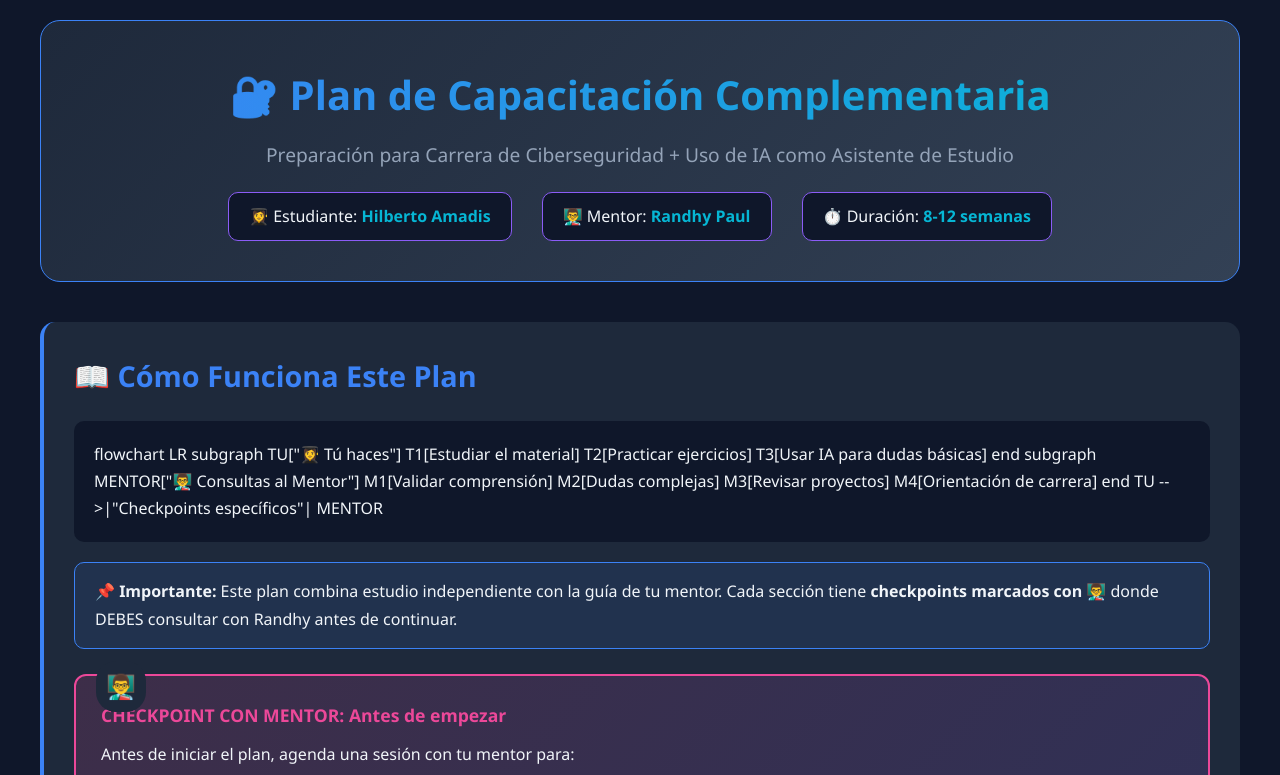
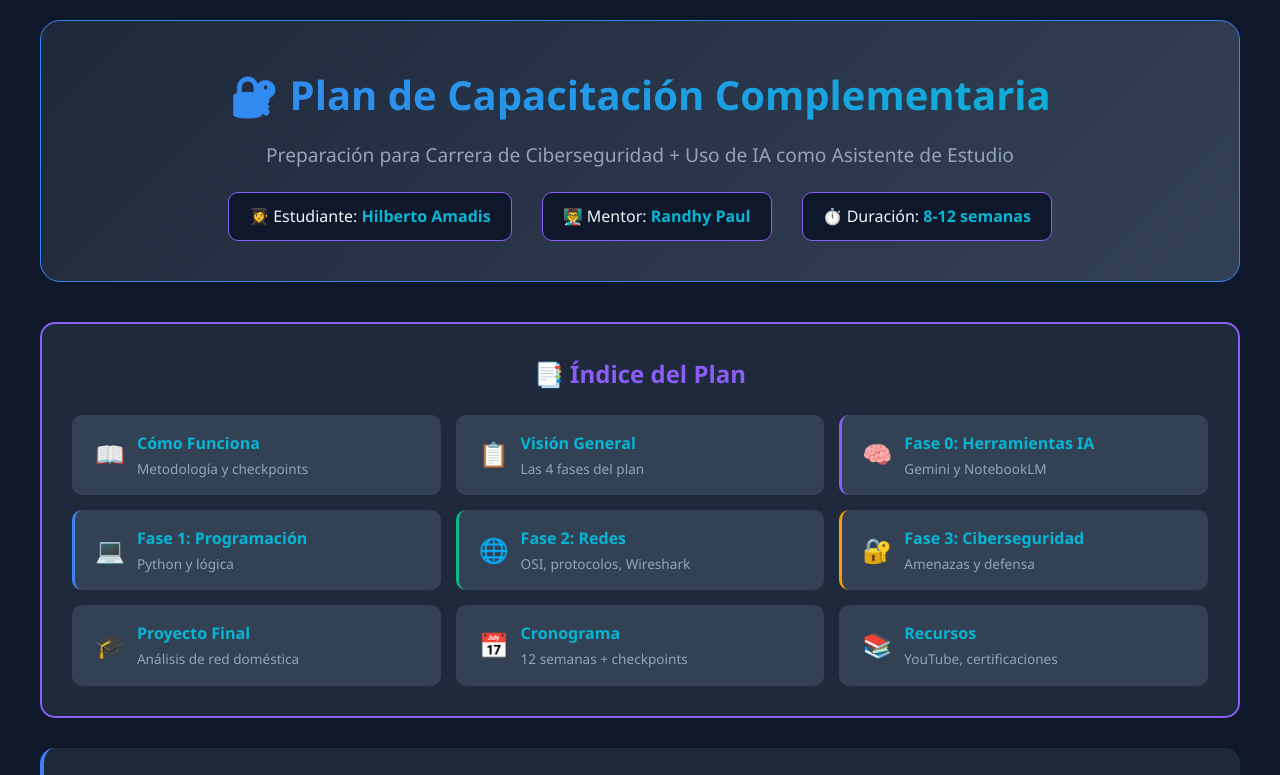
Before and after one commit to Ranx043/capacitacion-ciberseguridad, a plain HTML site: page index.html in a window 1280 px wide. Shown: the top 775 px of the page. Drawn offline with Linux system fonts and the light colour scheme; a script that the page names is missing.

Commit message:
✨ Añadir índice interactivo + simplificar diagramas
- Índice con enlaces a cada sección
- IDs en todas las secciones para navegación
- Diagrama Gantt simplificado para mejor visualización
- Estilos CSS para el índice (TOC)

🔥💀📜🙏 Documentado por PRAXIS/THOTH

Co-Authored-By: PRAXIS <praxis@soul-core.dev>

```diff
--- a/index.html
+++ b/index.html
@@ -407,6 +407,75 @@
             font-weight: bold;
         }
 
+        /* Table of Contents */
+        .toc {
+            background: var(--bg-secondary);
+            border-radius: 15px;
+            padding: 30px;
+            margin-bottom: 30px;
+            border: 2px solid var(--accent-purple);
+        }
+
+        .toc h2 {
+            color: var(--accent-purple);
+            font-size: 1.5rem;
+            margin-bottom: 20px;
+            text-align: center;
+        }
+
+        .toc-grid {
+            display: grid;
+            grid-template-columns: repeat(auto-fit, minmax(280px, 1fr));
+            gap: 15px;
+        }
+
+        .toc-item {
+            display: flex;
+            align-items: center;
+            gap: 12px;
+            padding: 15px 20px;
+            background: var(--bg-card);
+            border-radius: 10px;
+            text-decoration: none;
+            color: var(--text-primary);
+            transition: all 0.3s ease;
+            border-left: 3px solid transparent;
+        }
+
+        .toc-item:hover {
+            background: var(--bg-primary);
+            transform: translateX(5px);
+            border-left-color: var(--accent-cyan);
+        }
+
+        .toc-item .toc-icon {
+            font-size: 1.5rem;
+        }
+
+        .toc-item .toc-text {
+            display: flex;
+            flex-direction: column;
+        }
+
+        .toc-item .toc-title {
+            font-weight: bold;
+            color: var(--accent-cyan);
+        }
+
+        .toc-item .toc-desc {
+            font-size: 0.85rem;
+            color: var(--text-secondary);
+        }
+
+        .toc-item.fase-0 { border-left-color: var(--accent-purple); }
+        .toc-item.fase-0:hover { border-left-color: var(--accent-purple); }
+        .toc-item.fase-1 { border-left-color: var(--accent-blue); }
+        .toc-item.fase-1:hover { border-left-color: var(--accent-blue); }
+        .toc-item.fase-2 { border-left-color: var(--accent-green); }
+        .toc-item.fase-2:hover { border-left-color: var(--accent-green); }
+        .toc-item.fase-3 { border-left-color: var(--accent-orange); }
+        .toc-item.fase-3:hover { border-left-color: var(--accent-orange); }
+
         /* Footer */
         .footer {
             text-align: center;
@@ -469,8 +538,78 @@
             </div>
         </header>
 
+        <!-- Índice -->
+        <nav class="toc">
+            <h2>📑 Índice del Plan</h2>
+            <div class="toc-grid">
+                <a href="#como-funciona" class="toc-item">
+                    <span class="toc-icon">📖</span>
+                    <span class="toc-text">
+                        <span class="toc-title">Cómo Funciona</span>
+                        <span class="toc-desc">Metodología y checkpoints</span>
+                    </span>
+                </a>
+                <a href="#vision-general" class="toc-item">
+                    <span class="toc-icon">📋</span>
+                    <span class="toc-text">
+                        <span class="toc-title">Visión General</span>
+                        <span class="toc-desc">Las 4 fases del plan</span>
+                    </span>
+                </a>
+                <a href="#fase-0" class="toc-item fase-0">
+                    <span class="toc-icon">🧠</span>
+                    <span class="toc-text">
+                        <span class="toc-title">Fase 0: Herramientas IA</span>
+                        <span class="toc-desc">Gemini y NotebookLM</span>
+                    </span>
+                </a>
+                <a href="#fase-1" class="toc-item fase-1">
+                    <span class="toc-icon">💻</span>
+                    <span class="toc-text">
+                        <span class="toc-title">Fase 1: Programación</span>
+                        <span class="toc-desc">Python y lógica</span>
+                    </span>
+                </a>
+                <a href="#fase-2" class="toc-item fase-2">
+                    <span class="toc-icon">🌐</span>
+                    <span class="toc-text">
+                        <span class="toc-title">Fase 2: Redes</span>
+                        <span class="toc-desc">OSI, protocolos, Wireshark</span>
+                    </span>
+                </a>
+                <a href="#fase-3" class="toc-item fase-3">
+                    <span class="toc-icon">🔐</span>
+                    <span class="toc-text">
+                        <span class="toc-title">Fase 3: Ciberseguridad</span>
+                        <span class="toc-desc">Amenazas y defensa</span>
+                    </span>
+                </a>
+                <a href="#proyecto-final" class="toc-item">
+                    <span class="toc-icon">🎓</span>
+                    <span class="toc-text">
+                        <span class="toc-title">Proyecto Final</span>
+                        <span class="toc-desc">Análisis de red doméstica</span>
+                    </span>
+                </a>
+                <a href="#cronograma" class="toc-item">
+                    <span class="toc-icon">📅</span>
+                    <span class="toc-text">
+                        <span class="toc-title">Cronograma</span>
+                        <span class="toc-desc">12 semanas + checkpoints</span>
+                    </span>
+                </a>
+                <a href="#recursos" class="toc-item">
+                    <span class="toc-icon">📚</span>
+                    <span class="toc-text">
+                        <span class="toc-title">Recursos</span>
+                        <span class="toc-desc">YouTube, certificaciones</span>
+                    </span>
+                </a>
+            </div>
+        </nav>
+
         <!-- Como funciona este plan -->
-        <section class="section">
+        <section class="section" id="como-funciona">
             <h2>📖 Cómo Funciona Este Plan</h2>
 
             <div class="diagram-container">
@@ -513,7 +652,7 @@ flowchart LR
         </section>
 
         <!-- Vision General -->
-        <section class="section">
+        <section class="section" id="vision-general">
             <h2>📋 Visión General del Plan</h2>
 
             <div class="diagram-container">
@@ -555,7 +694,7 @@ flowchart TB
         </section>
 
         <!-- FASE 0 -->
-        <section class="section">
+        <section class="section" id="fase-0">
             <h2>🧠 FASE 0: Mentalidad + Herramientas IA</h2>
             <p><em>"Aprender a Aprender con Inteligencia Artificial" - Semana 1</em></p>
 
@@ -690,7 +829,7 @@ flowchart LR
         </section>
 
         <!-- FASE 1 -->
-        <section class="section">
+        <section class="section" id="fase-1">
             <h2>💻 FASE 1: Fundamentos de Programación</h2>
             <p><em>"El lenguaje que hablan las computadoras" - Semanas 2-5</em></p>
 
@@ -846,7 +985,7 @@ flowchart LR
         </section>
 
         <!-- FASE 2 -->
-        <section class="section">
+        <section class="section" id="fase-2">
             <h2>🌐 FASE 2: Fundamentos de Redes</h2>
             <p><em>"El sistema circulatorio de Internet" - Semanas 6-8</em></p>
 
@@ -986,7 +1125,7 @@ sequenceDiagram
         </section>
 
         <!-- FASE 3 -->
-        <section class="section">
+        <section class="section" id="fase-3">
             <h2>🔐 FASE 3: Fundamentos de Ciberseguridad</h2>
             <p><em>"El arte de defender y atacar" - Semanas 9-12</em></p>
 
@@ -1188,7 +1327,7 @@ flowchart TB
         </section>
 
         <!-- Proyecto Final -->
-        <section class="section">
+        <section class="section" id="proyecto-final">
             <h2>🎓 Proyecto Final</h2>
 
             <div class="exercise">
@@ -1217,37 +1356,22 @@ flowchart TB
         </section>
 
         <!-- Cronograma -->
-        <section class="section">
+        <section class="section" id="cronograma">
             <h2>📅 Cronograma con Checkpoints</h2>
 
             <div class="diagram-container">
                 <div class="mermaid">
 gantt
-    title Plan de Capacitación - 12 Semanas
-    dateFormat  YYYY-MM-DD
+    title Plan 12 Semanas
+    dateFormat YYYY-MM-DD
     section Fase 0
-    Herramientas IA           :2026-02-01, 1w
-    👨‍🏫 Checkpoint 1          :milestone, 2026-02-07, 0d
+    IA Tools        :f0, 2026-02-01, 7d
     section Fase 1
-    Lógica programación       :2026-02-08, 1w
-    👨‍🏫 Checkpoint 2          :milestone, 2026-02-14, 0d
-    Python básico             :2026-02-15, 2w
-    👨‍🏫 Checkpoint 3          :milestone, 2026-02-28, 0d
-    Estructuras de datos      :2026-03-01, 1w
-    👨‍🏫 Checkpoint 4          :milestone, 2026-03-07, 0d
+    Python          :f1, after f0, 28d
     section Fase 2
-    Modelo OSI/TCP-IP         :2026-03-08, 1w
-    👨‍🏫 Checkpoint 5          :milestone, 2026-03-14, 0d
-    Protocolos                :2026-03-15, 1w
-    Práctica redes            :2026-03-22, 1w
-    👨‍🏫 Checkpoint 6          :milestone, 2026-03-28, 0d
+    Redes           :f2, after f1, 21d
     section Fase 3
-    Conceptos seguridad       :2026-03-29, 1w
-    👨‍🏫 Checkpoint 7          :milestone, 2026-04-04, 0d
-    Amenazas y defensa        :2026-04-05, 2w
-    👨‍🏫 Checkpoint 8          :milestone, 2026-04-18, 0d
-    Labs + Proyecto Final     :2026-04-19, 2w
-    👨‍🏫 Presentación Final    :milestone, 2026-05-02, 0d
+    Seguridad       :f3, after f2, 28d
                 </div>
             </div>
 
@@ -1343,7 +1467,7 @@ gantt
         </section>
 
         <!-- Recursos -->
-        <section class="section">
+        <section class="section" id="recursos">
             <h2>📚 Recursos Adicionales</h2>
 
             <h3>YouTube Channels</h3>
```
